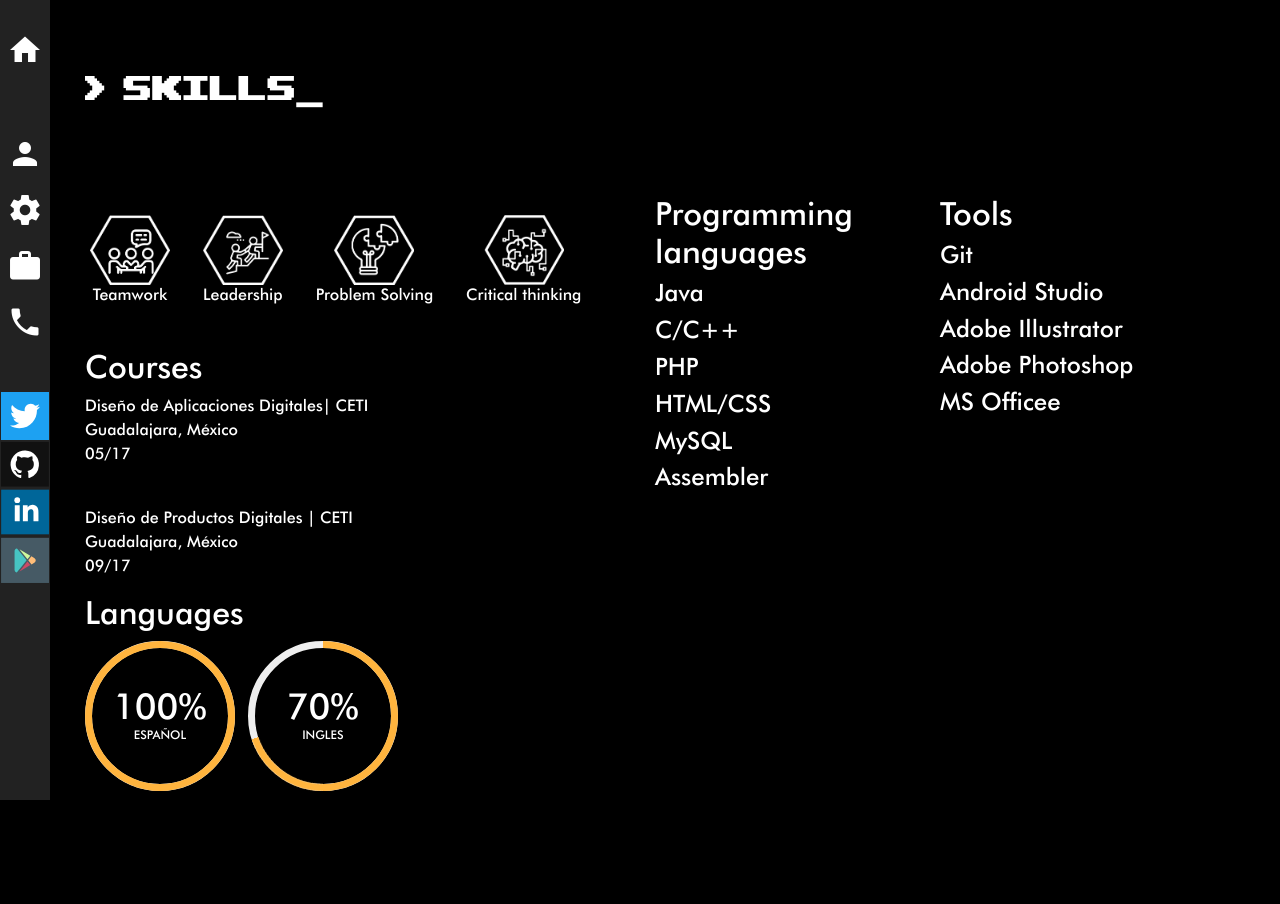
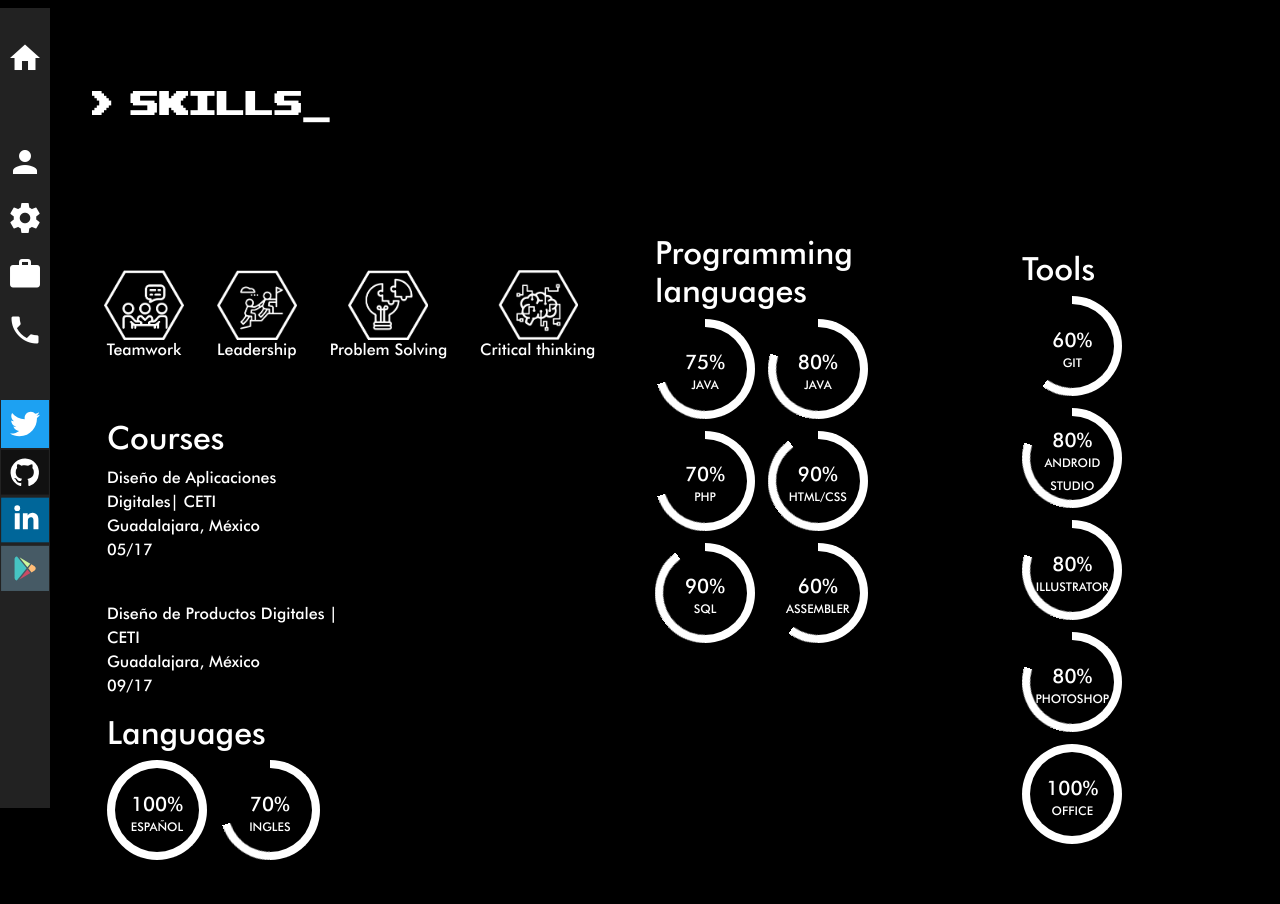
Before and after one commit to Darksw20/Personal-Portfolio, a PHP site: page /skills.html in a window 1280 px wide. Before the commit the page ends 800 px from the top, so only its background shows below. Run offline with PHP 8.4, Linux system fonts and the light colour scheme.

Commit message:
Terminado hasta work

```diff
--- a/about.html
+++ b/about.html
@@ -5,9 +5,9 @@
     <meta name="viewport" content="width=device-width, user-scalable=no, initial-scale=1.0, maximum-scale=1.0, minimum-scale=1.0">
     <link rel="stylesheet" href="styles/css/bootstrap.min.css">
     <link rel="stylesheet" href="styles/css/styles.css">
-    <link href="https://fonts.googleapis.com/icon?family=Material+Icons"
-      rel="stylesheet">
+    <link href="https://fonts.googleapis.com/icon?family=Material+Icons" rel="stylesheet">
     <title>About</title>
+    <link rel="shortcut icon" href="styles/img/favicon.png" type="image/png" />
 </head>
 <body>
     <header style="float:left">
@@ -129,7 +129,6 @@
             <div class="col-sm-12 subtitles">
                 <h1>> About Me_</h1>
             </div>
-
         </div>
     </div>
     <div class="container">
--- a/contact.html
+++ b/contact.html
@@ -5,9 +5,9 @@
     <meta name="viewport" content="width=device-width, user-scalable=no, initial-scale=1.0, maximum-scale=1.0, minimum-scale=1.0">
     <link rel="stylesheet" href="styles/css/bootstrap.min.css">
     <link rel="stylesheet" href="styles/css/styles.css">
-    <link href="https://fonts.googleapis.com/icon?family=Material+Icons"
-      rel="stylesheet">
+    <link href="https://fonts.googleapis.com/icon?family=Material+Icons" rel="stylesheet">
     <title>Contact</title>
+    <link rel="shortcut icon" href="styles/img/favicon.png" type="image/png" />
 </head>
 <body>
     <header style="float:left">
--- a/index.html
+++ b/index.html
@@ -7,6 +7,7 @@
     <link rel="stylesheet" href="styles/css/bootstrap.min.css">
     <link rel="stylesheet" href="styles/css/styles.css">
     <link href="https://fonts.googleapis.com/icon?family=Material+Icons" rel="stylesheet">
+    <link rel="shortcut icon" href="styles/img/favicon.png" type="image/png" />
   </head>
   <body>
   <header style="float:left">
@@ -124,7 +125,7 @@
       </div>
     </header>
     <div class="container">
-      <div class="row">
+      <div class="row align-items-center">
         <div class="col-sm-6 titles">
           <h1>> Hi, I´m Ricardo Navarro_</h1>
           <h2>Android Developer / Front-End Developer / Tech Enthusiast</h2>
--- a/skills.html
+++ b/skills.html
@@ -5,9 +5,9 @@
     <meta name="viewport" content="width=device-width, user-scalable=no, initial-scale=1.0, maximum-scale=1.0, minimum-scale=1.0">
     <link rel="stylesheet" href="styles/css/bootstrap.min.css">
     <link rel="stylesheet" href="styles/css/styles.css">
-    <link href="https://fonts.googleapis.com/icon?family=Material+Icons"
-      rel="stylesheet">
+    <link href="https://fonts.googleapis.com/icon?family=Material+Icons"rel="stylesheet">
     <title>Skills</title>
+    <link rel="shortcut icon" href="styles/img/favicon.png" type="image/png" />
 </head>
 <body>
     <header style="float:left">
@@ -131,7 +131,7 @@
             </div>
         </div>
         <div class="row">
-            <div class="col-sm-6">
+            <div class="col-xs-6 col-md-6">
                 <div class="row">
                     <ul class="list-inline">
                         <div class="list-inline-item micons">
@@ -152,7 +152,7 @@
                         </div>
                     </ul>
                 </div>
-                <div>
+                <div class="col-sm-6">
                     <h2>Courses</h2>
                     <p>
                         Diseño de Aplicaciones Digitales| CETI
@@ -170,9 +170,8 @@
                         09/17
                     </p>
                 </div>
-
+                <div class="col-sm-6">
                     <h2>Languages</h2>
-
                     <ul class="list-inline">
                         <div class="list-inline-item">
                             <div class="progress" data-percentage="100">
@@ -207,85 +206,207 @@
                                     </div>
                             </div>
                         </div>
-
-
                     </ul>
-
-
-
-
                 </div>
-            <div class="col-sm-3">
+            </div>
+            <div class="col-xs-3 col-md-3" style="align-items: center;">
+                <div>
                     <h2>Programming languages</h2>
-                <!--
-                    AREA DONDE PONDRE LOS CIRCULOS
-                -->
-                <h4>Java</h4>
-
-                <!--
-                    AREA DONDE PONDRE LOS CIRCULOS
-                -->
-                <h4>C/C++</h4>
-
-                <!--
-                    AREA DONDE PONDRE LOS CIRCULOS
-                -->
-                <h4>PHP</h4>
-
-                <!--
-                    AREA DONDE PONDRE LOS CIRCULOS
-                -->
-                <h4>HTML/CSS</h4>
-
-                <!--
-                    AREA DONDE PONDRE LOS CIRCULOS
-                -->
-                <h4>MySQL</h4>
-
-                <!--
-                    AREA DONDE PONDRE LOS CIRCULOS
-                -->
-                <h4>Assembler</h4>
                 </div>
-            <div class="col-sm-3">
-                <h2>Tools</h2>
-
-                <!--
-                    AREA DONDE PONDRE LOS CIRCULOS
-                -->
-                <h4>Git</h4>
-
-                <!--
-                    AREA DONDE PONDRE LOS CIRCULOS
-                -->
-                <h4>Android Studio</h4>
-
-                <!--
-                    AREA DONDE PONDRE LOS CIRCULOS
-                -->
-                <h4>Adobe Illustrator</h4>
-
-                <!--
-                    AREA DONDE PONDRE LOS CIRCULOS
-                -->
-                <h4>Adobe Photoshop</h4>
-
-                <!--
-                    AREA DONDE PONDRE LOS CIRCULOS
-                -->
-                <h4>MS Officee</h4>
+                <div>
+                    <ul class="list-inline">
+                        <div class="list-inline-item">
+                            <div class="progress" data-percentage="70">
+                                <span class="progress-left">
+                                    <span class="progress-bar"></span>
+                                </span>
+                                <span class="progress-right">
+                                    <span class="progress-bar"></span>
+                                </span>
+                                <div class="progress-value" style="margin:auto;">
+                                    <div>
+                                        75%<br>
+                                        <span>JAVA</span>
+                                    </div>
+                                </div>
+                            </div>
+                        </div>
+                        <div class="list-inline-item">
+                            <div class="progress" data-percentage="80">
+                                <span class="progress-left">
+                                    <span class="progress-bar"></span>
+                                </span>
+                                <span class="progress-right">
+                                    <span class="progress-bar"></span>
+                                </span>
+                                <div class="progress-value" style="margin:auto;">
+                                    <div>
+                                        80%<br>
+                                        <span>JAVA</span>
+                                    </div>
+                                </div>
+                            </div>
+                        </div>
+                        <div class="list-inline-item">
+                            <div class="progress" data-percentage="70">
+                                <span class="progress-left">
+                                    <span class="progress-bar"></span>
+                                </span>
+                                <span class="progress-right">
+                                    <span class="progress-bar"></span>
+                                </span>
+                                <div class="progress-value" style="margin:auto;">
+                                    <div>
+                                        70%<br>
+                                        <span>PHP</span>
+                                    </div>
+                                </div>
+                            </div>
+                        </div>
+                        <div class="list-inline-item">
+                            <div class="progress" data-percentage="90">
+                                <span class="progress-left">
+                                    <span class="progress-bar"></span>
+                                </span>
+                                <span class="progress-right">
+                                    <span class="progress-bar"></span>
+                                </span>
+                                <div class="progress-value" style="margin:auto;">
+                                    <div>
+                                        90%<br>
+                                        <span>HTML/CSS</span>
+                                    </div>
+                                </div>
+                            </div>
+                        </div>
+                        <div class="list-inline-item">
+                            <div class="progress" data-percentage="90">
+                                <span class="progress-left">
+                                    <span class="progress-bar"></span>
+                                </span>
+                                <span class="progress-right">
+                                    <span class="progress-bar"></span>
+                                </span>
+                                <div class="progress-value" style="margin:auto;">
+                                    <div>
+                                        90%<br>
+                                        <span>SQL</span>
+                                    </div>
+                                </div>
+                            </div>
+                        </div>
+                        <div class="list-inline-item">
+                            <div class="progress" data-percentage="60">
+                                <span class="progress-left">
+                                    <span class="progress-bar"></span>
+                                </span>
+                                <span class="progress-right">
+                                    <span class="progress-bar"></span>
+                                </span>
+                                <div class="progress-value" style="margin:auto;">
+                                    <div>
+                                        60%<br>
+                                        <span>Assembler</span>
+                                    </div>
+                                </div>
+                            </div>
+                        </div>
+                    </ul>
                 </div>
 
             </div>
-
-
-
-
-
-
+            <div class="col-xs-4 col-md-2 offset-md-1">
+                <div class="row">
+                    <div>
+                        <h2>Tools</h2>
+                    </div>
+                    <ul class="list-inline">
+                        <div class="list-inline-item">
+                            <div class="progress" data-percentage="60">
+                                <span class="progress-left">
+                                    <span class="progress-bar"></span>
+                                </span>
+                                <span class="progress-right">
+                                    <span class="progress-bar"></span>
+                                </span>
+                                <div class="progress-value" style="margin:auto;">
+                                    <div>
+                                        60%<br>
+                                        <span>Git</span>
+                                    </div>
+                                </div>
+                            </div>
+                        </div>
+                        <div class="list-inline-item">
+                            <div class="progress" data-percentage="80">
+                                <span class="progress-left">
+                                    <span class="progress-bar"></span>
+                                </span>
+                                <span class="progress-right">
+                                    <span class="progress-bar"></span>
+                                </span>
+                                <div class="progress-value" style="margin:auto;">
+                                    <div>
+                                        80%<br>
+                                        <span>Android Studio</span>
+                                    </div>
+                                </div>
+                            </div>
+                        </div>
+                        <div class="list-inline-item">
+                            <div class="progress" data-percentage="80">
+                                <span class="progress-left">
+                                    <span class="progress-bar"></span>
+                                </span>
+                                <span class="progress-right">
+                                    <span class="progress-bar"></span>
+                                </span>
+                                <div class="progress-value" style="margin:auto;">
+                                    <div>
+                                        80%<br>
+                                        <span>Illustrator</span>
+                                    </div>
+                                </div>
+                            </div>
+                        </div>
+                        <div class="list-inline-item">
+                            <div class="progress" data-percentage="80">
+                                <span class="progress-left">
+                                    <span class="progress-bar"></span>
+                                </span>
+                                <span class="progress-right">
+                                    <span class="progress-bar"></span>
+                                </span>
+                                <div class="progress-value" style="margin:auto;">
+                                    <div>
+                                        80%<br>
+                                        <span>Photoshop</span>
+                                    </div>
+                                </div>
+                            </div>
+                        </div>
+                        <div class="list-inline-item">
+                            <div class="progress" data-percentage="100">
+                                <span class="progress-left">
+                                    <span class="progress-bar"></span>
+                                </span>
+                                <span class="progress-right">
+                                    <span class="progress-bar"></span>
+                                </span>
+                                <div class="progress-value" style="margin:auto;">
+                                    <div>
+                                        100%<br>
+                                        <span>Office</span>
+                                    </div>
+                                </div>
+                            </div>
+                        </div>
+                    </ul>
 
                 </div>
-
+             </div>
+        </div>
+    </div>
     <script src="js/jquery.js"></script>
     <script src="js/bootstrap.min.js"></script>
 </body>
--- a/styles/css/styles.css
+++ b/styles/css/styles.css
@@ -92,6 +92,45 @@ div .subtitles p {
   text-align: justify;
 }
 
+.dropdown {
+  background-color: #222;
+  color: white;
+  font-family: Upheaval;
+  font-size: 30px;
+}
+.dropdown option {
+  color: white;
+  font-family: Upheaval;
+}
+.dropdown option:hover {
+  background-color: #444;
+}
+
+.row {
+  margin: 8px -16px;
+}
+
+.row,
+.row > .column {
+  padding: 8px;
+}
+
+.column {
+  float: left;
+  width: 33.33%;
+  display: none;
+}
+
+.row::after {
+  content: "";
+  display: table;
+  clear: both;
+}
+
+.show {
+  display: block;
+}
+
 div .micons {
   text-align: center;
   margin: 20px;
@@ -111,9 +150,9 @@ div .micons {
 }
 
 .progress {
-  width: 150px;
-  height: 150px;
-  line-height: 150px;
+  width: 100px;
+  height: 100px;
+  line-height: 100px;
   background: none;
   margin: 0 auto;
   box-shadow: none;
@@ -124,7 +163,7 @@ div .micons {
   width: 100%;
   height: 100%;
   border-radius: 50%;
-  border: 7px solid #eee;
+  border: 8px solid black;
   position: absolute;
   top: 0;
   left: 0;
@@ -144,16 +183,16 @@ div .micons {
   width: 100%;
   height: 100%;
   background: none;
-  border-width: 7px;
+  border-width: 8px;
   border-style: solid;
   position: absolute;
   top: 0;
-  border-color: #ffb43e;
+  border-color: white;
 }
 .progress .progress-left .progress-bar {
   left: 100%;
-  border-top-right-radius: 75px;
-  border-bottom-right-radius: 75px;
+  border-top-right-radius: 50px;
+  border-bottom-right-radius: 50px;
   border-left: 0;
   -webkit-transform-origin: center left;
   transform-origin: center left;
@@ -163,8 +202,8 @@ div .micons {
 }
 .progress .progress-right .progress-bar {
   left: -100%;
-  border-top-left-radius: 75px;
-  border-bottom-left-radius: 75px;
+  border-top-left-radius: 50px;
+  border-bottom-left-radius: 50px;
   border-right: 0;
   -webkit-transform-origin: center right;
   transform-origin: center right;
@@ -172,7 +211,7 @@ div .micons {
 .progress .progress-value {
   display: flex;
   border-radius: 50%;
-  font-size: 36px;
+  font-size: 20px;
   text-align: center;
   line-height: 20px;
   align-items: center;
```
Also changed, not shown: js/control.js (added, +45 -0 lines), styles/sass/input.scss (+49 -22 lines), work.html (+96 -12 lines), styles/img/favicon.png (added), styles/img/port-01.png (added), styles/img/port-02.png (added), styles/img/port-03.png (added), styles/img/port-04.png (added), 1 other file. Lines whose indentation alone changed are shown as unchanged.
